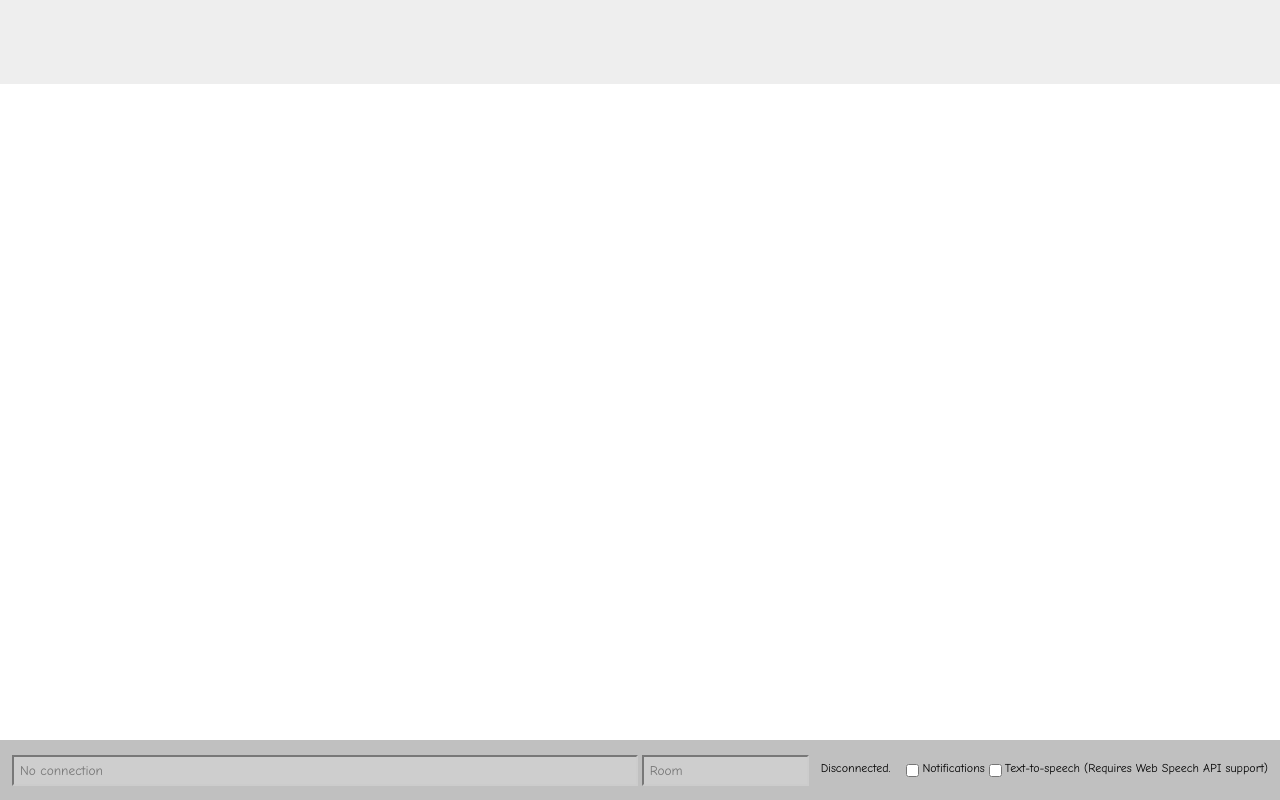
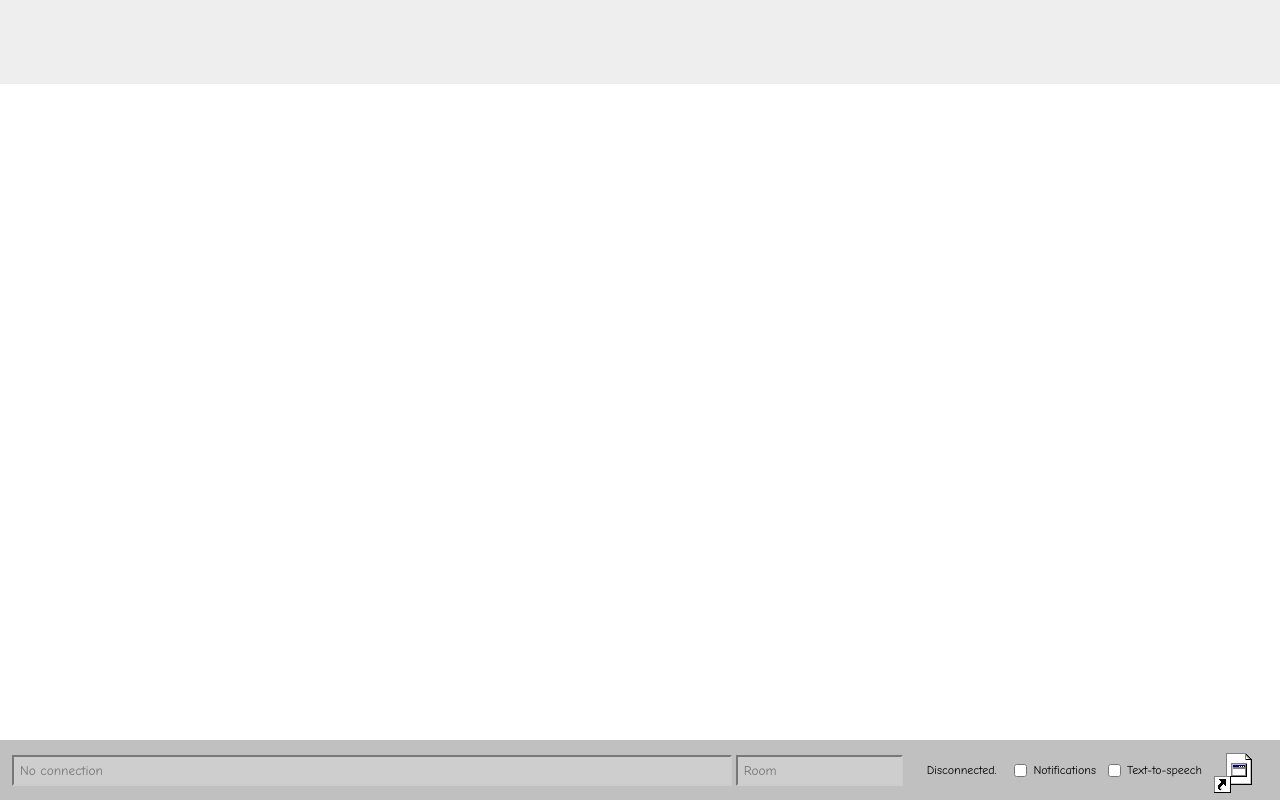
Before and after one commit to gyng/comicchat, a website: page client/index.html in a window 1280 px wide. Drawn offline with Linux system fonts and the light colour scheme.

Commit message:
Client: Add GitHub link

```diff
--- a/client/css/cchat.css
+++ b/client/css/cchat.css
@@ -38,11 +38,12 @@ p {
   display: flex;
   flex-grow: 0;
   justify-content: center;
-  margin: 0 2rem 0 0;
+  align-items: center;
+  margin: 0 2rem 0 1rem;
 }
 
-.options div {
-  margin: 0 1rem;
+.options div, .options input, .options a {
+  margin: 0 0.5rem 0 1rem;
 }
 
 #input {
--- a/client/index.html
+++ b/client/index.html
@@ -29,7 +29,11 @@
       <label title="Requires Notifications API support." for="notify">Notifications</label>
 
       <input type="checkbox" name="tts" id="tts" />
-      <label for="tts">Text-to-speech (Requires Web Speech API support)</label>
+      <label title="Requires Web Speech API support." for="tts">Text-to-speech</label>
+
+      <a href="https://www.github.com/gyng/comicchat" target="_blank" title="GitHub">
+        <img src="res/executable_script_shortcut.gif">
+      </a>
     </div>
   </div>
 
```
Also changed, not shown: client/res/executable_script_shortcut.gif (added).
